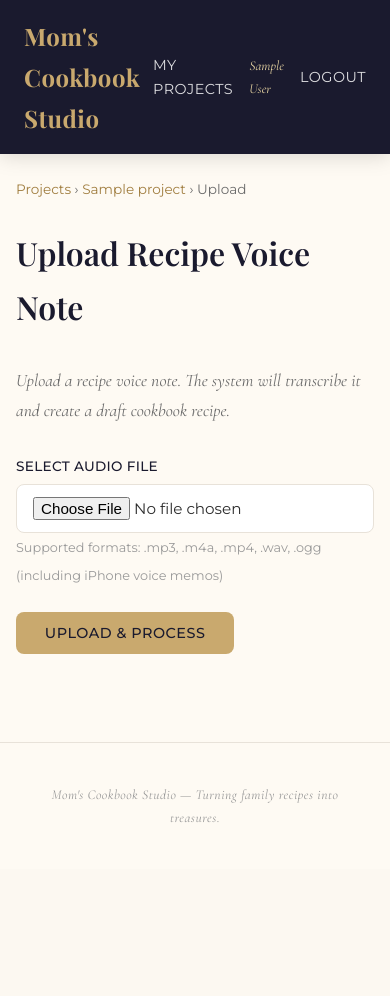
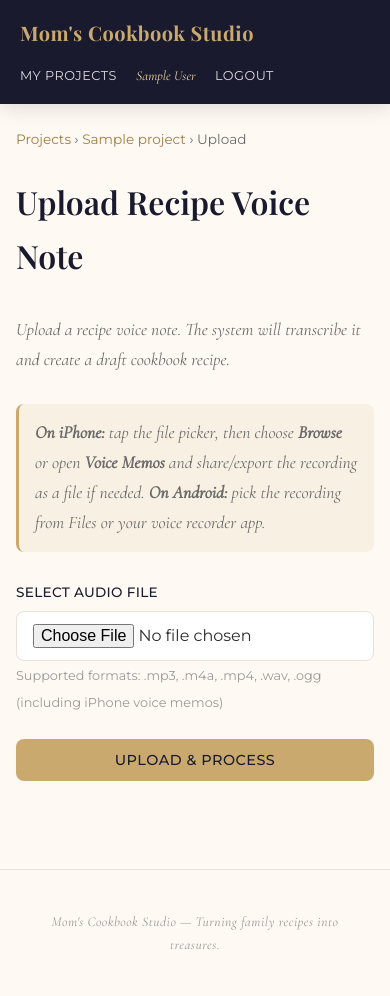
Before and after one commit to sakshamgoyal06/cookbook_creator, a Flask app: page /projects/1/upload in a window 390 px wide. Before the commit the page ends 822 px from the top, so only its background shows below. Run offline with Flask 3, Linux system fonts and the light colour scheme; a user stored in the database is signed in; tables that the repository leaves empty hold one stand-in row (values such as "Sample post"); some web fonts are replaced.

Commit message:
Add mobile-friendly LAN setup and phone usage docs
Print the local network URL on startup, improve small-screen layout, and
document how to use the app from a phone browser on the same Wi-Fi.

Co-authored-by: sakshamgoyal06 <sakshamgoyal06@gmail.com>

```diff
--- a/app.py
+++ b/app.py
@@ -1,5 +1,6 @@
 import os
 import json
+import socket
 from flask import (
     Flask,
     render_template,
@@ -459,9 +460,34 @@ def _to_int(value):
         return None
 
 
+def _lan_ip():
+    try:
+        with socket.socket(socket.AF_INET, socket.SOCK_DGRAM) as sock:
+            sock.connect(("8.8.8.8", 80))
+            return sock.getsockname()[0]
+    except OSError:
+        return None
+
+
+def _print_startup_urls():
+  port = config.FLASK_PORT
+  print("\nMom's Cookbook Studio is running:")
+  print(f"  On this computer: http://127.0.0.1:{port}")
+
+  lan_ip = _lan_ip()
+  if lan_ip:
+      print(f"  On your phone (same Wi-Fi): http://{lan_ip}:{port}")
+      print("  Open that address in Safari or Chrome on your phone.")
+  else:
+      print("  Could not detect a local network IP. Use your computer's Wi-Fi IP with port 5000.")
+
+  print("  Keep this computer awake while you use the app from your phone.\n")
+
+
 if __name__ == "__main__":
     os.makedirs(config.UPLOAD_FOLDER, exist_ok=True)
     os.makedirs(config.OUTPUT_FOLDER, exist_ok=True)
     os.makedirs(config.INSTANCE_FOLDER, exist_ok=True)
     init_db()
-    app.run(debug=True, host="0.0.0.0", port=5000)
+    _print_startup_urls()
+    app.run(debug=config.FLASK_DEBUG, host=config.FLASK_HOST, port=config.FLASK_PORT)
--- a/config.py
+++ b/config.py
@@ -8,6 +8,9 @@ ANTHROPIC_API_KEY = os.getenv("ANTHROPIC_API_KEY", "")
 OPENAI_TRANSCRIBE_MODEL = os.getenv("OPENAI_TRANSCRIBE_MODEL", "gpt-4o-transcribe")
 ANTHROPIC_RECIPE_MODEL = os.getenv("ANTHROPIC_RECIPE_MODEL", "claude-sonnet-4-5-20250929")
 FLASK_SECRET_KEY = os.getenv("FLASK_SECRET_KEY", "dev-secret-key")
+FLASK_HOST = os.getenv("FLASK_HOST", "0.0.0.0")
+FLASK_PORT = int(os.getenv("FLASK_PORT", "5000"))
+FLASK_DEBUG = os.getenv("FLASK_DEBUG", "true").lower() in {"1", "true", "yes"}
 
 # Google OAuth (optional, for SSO)
 GOOGLE_CLIENT_ID = os.getenv("GOOGLE_CLIENT_ID", "")
--- a/static/style.css
+++ b/static/style.css
@@ -683,12 +683,39 @@ body {
 /* ─── Responsive ─────────────────────────────────── */
 
 @media (max-width: 768px) {
-    .navbar { padding: 1rem 1.5rem; }
-    .nav-links { gap: 1rem; }
+    .navbar {
+        padding: 1rem 1.25rem;
+        flex-direction: column;
+        align-items: flex-start;
+        gap: 0.9rem;
+    }
+    .nav-brand { font-size: 1.25rem; }
+    .nav-links {
+        gap: 0.9rem 1.2rem;
+        flex-wrap: wrap;
+    }
+    .nav-links a {
+        font-size: 0.8rem;
+    }
     .hero { padding: 4rem 1.5rem; margin: -2.5rem -1rem 2rem; }
     .hero h1 { font-size: 2.2rem; }
+    .hero-buttons {
+        flex-direction: column;
+        align-items: stretch;
+    }
+    .btn { width: 100%; text-align: center; }
     .recipe-columns { grid-template-columns: 1fr; }
     .form-row { flex-direction: column; gap: 0; }
     .project-grid { grid-template-columns: 1fr; }
     .container { padding: 1.5rem 1rem; }
+    .upload-form input[type="file"] {
+        width: 100%;
+        font-size: 1rem;
+    }
+    .mobile-tip {
+        background: rgba(201, 169, 110, 0.12);
+        border-left: 3px solid var(--accent);
+        padding: 0.9rem 1rem;
+        border-radius: var(--radius-sm);
+    }
 }
--- a/templates/upload.html
+++ b/templates/upload.html
@@ -13,6 +13,7 @@
     <h1>Upload Recipe Voice Note</h1>
 </div>
 <p class="note">Upload a recipe voice note. The system will transcribe it and create a draft cookbook recipe.</p>
+<p class="note mobile-tip"><strong>On iPhone:</strong> tap the file picker, then choose <strong>Browse</strong> or open <strong>Voice Memos</strong> and share/export the recording as a file if needed. <strong>On Android:</strong> pick the recording from Files or your voice recorder app.</p>
 
 <form method="POST" enctype="multipart/form-data" class="upload-form">
     <div class="form-group">
```
Also changed, not shown: AGENTS.md (+2 -0 lines), README.md, 1 other file.
